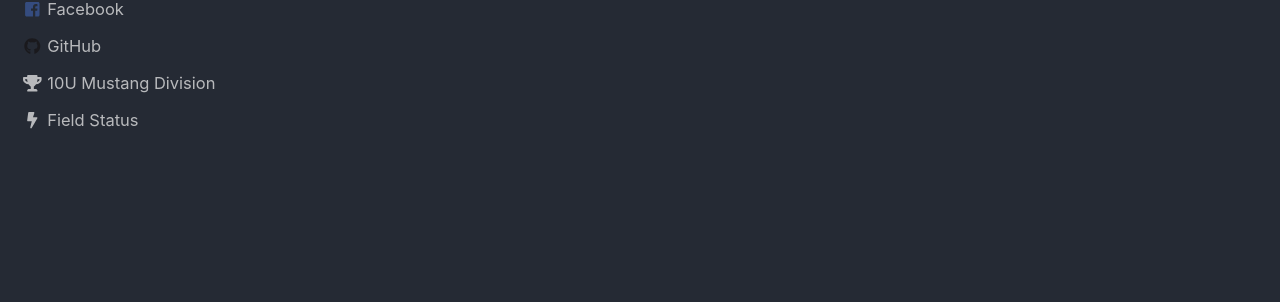
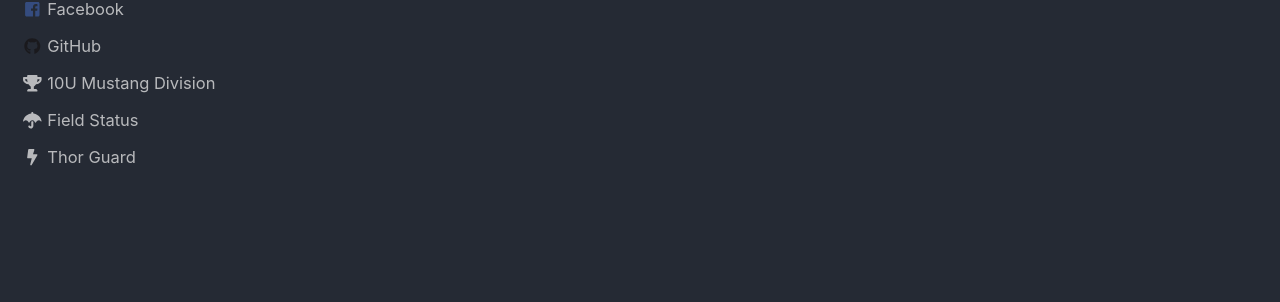
Before and after one commit to tandcsports/tandcsports.github.io, a Jekyll site: the page built from index.html, in a window 1280 px wide. Shown: the part 457-759 px from the top of the page. Built offline with Jekyll 4.4.1, drawn with Linux system fonts in a browser that asks for light colours; nearby versions of some CDN libraries; the list of posts is cut into pages by our own code.

Commit message:
Added Thor Guard link

```diff
--- a/_includes/author-profile-custom-links.html
+++ b/_includes/author-profile-custom-links.html
@@ -5,6 +5,11 @@
   </li>
   <li>
     <a href="http://baseball.tandcsports.org/page/show/1172509-field-status" itemprop="sameAs">
-      <i class="fas fa-bolt fa-fw" aria-hidden="true"></i> Field Status
+      <i class="fas fa-umbrella fa-fw" aria-hidden="true"></i> Field Status
     </a>
   </li>
+  <li>
+    <a href="http://tandcsports.thormobile7.net" itemprop="sameAs">
+      <i class="fas fa-bolt fa-fw" aria-hidden="true"></i> Thor Guard
+    </a>
+  </li>
```
